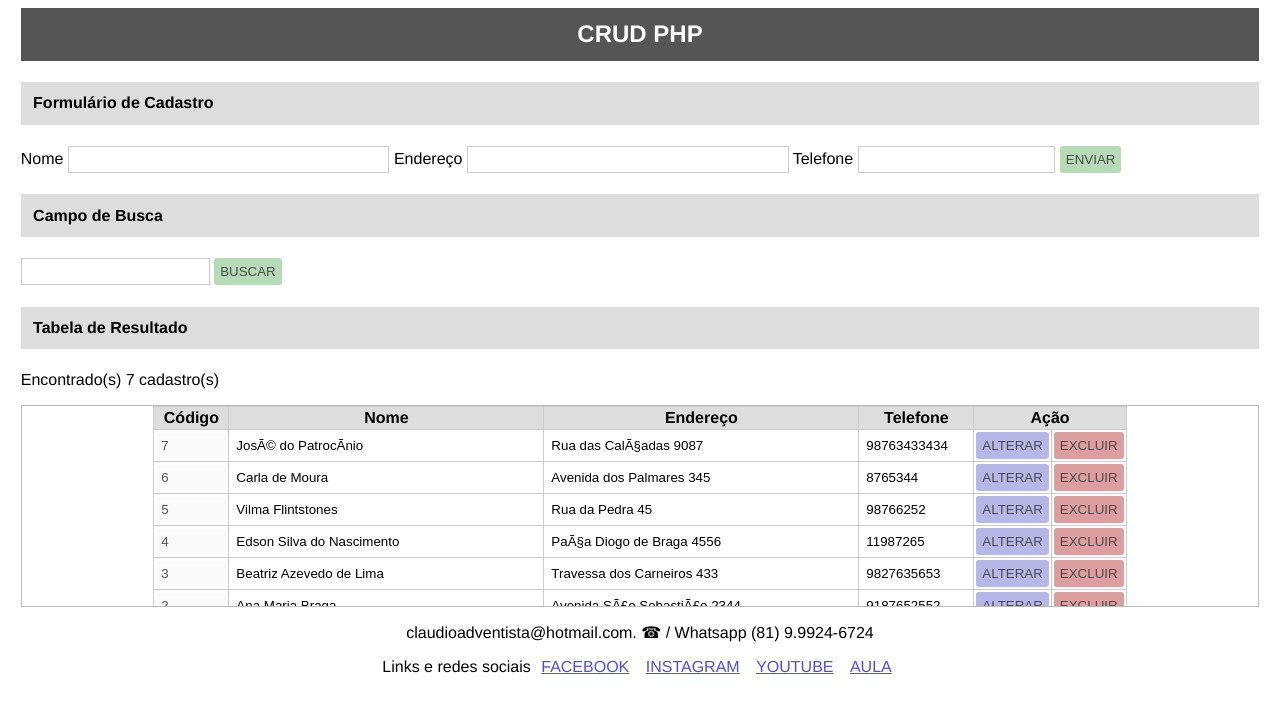
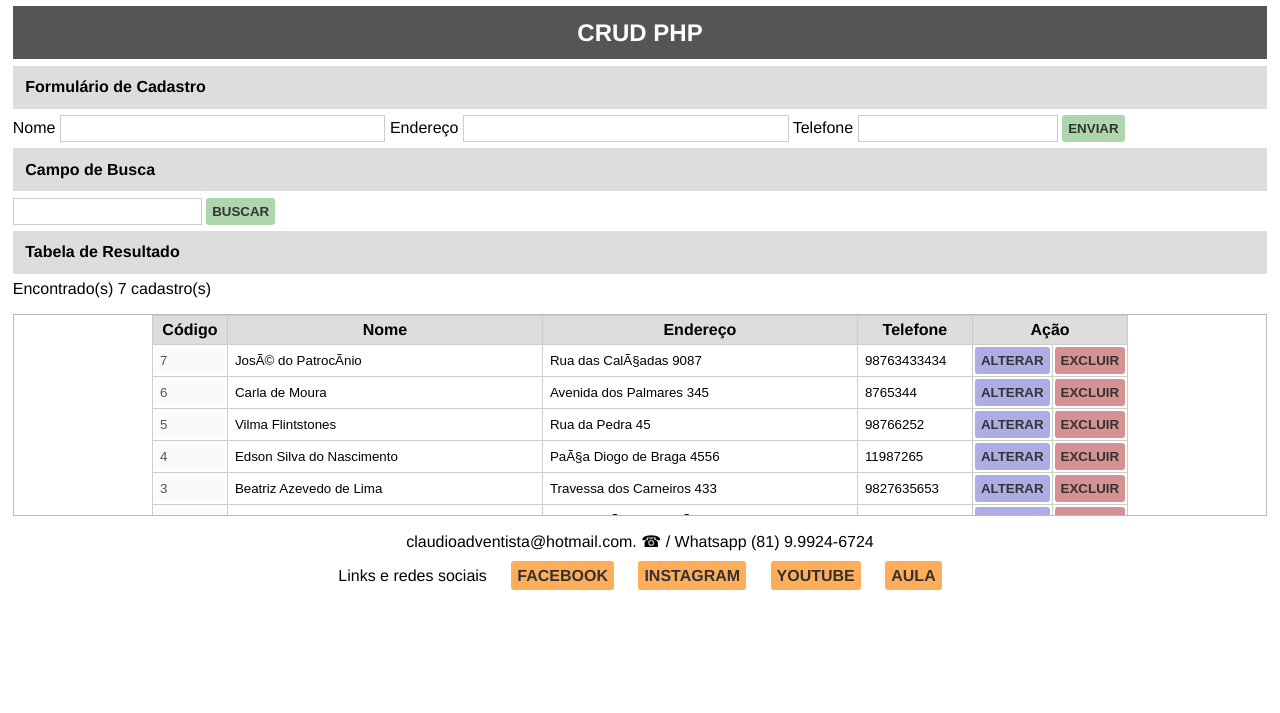
Before and after one commit to claudioadventista/crud-php, a PHP site: page / in a window 1280 px wide. Shown: the top 713 px of the page. Run offline with PHP 8.4, Linux system fonts and the light colour scheme; data comes from the database, SQL or seed files in the repository.

Commit message:
Modificação no style.css

```diff
--- a/style.css
+++ b/style.css
@@ -1,18 +1,25 @@
-html, body {font-family: Helvetica, Arial, sans-serif;padding: 0 0.5%;}
+html, body {font-family: Helvetica, Arial, sans-serif;padding: 0 0.5%;margin: 0; }
 h2{
     text-align: center;
     background-color: #555;
     color:#fff ;
     padding:1%;
     margin: 0 ;
+    margin-top: 0.5%;
 }
-h4{background-color: #ddd;padding:1%;}
-th{background-color: #ddd;}
+h4{background-color: #ddd;padding:1%;margin-top: 0.5% ; margin-bottom: 0.5%}
+th{background-color: #ddd;padding-top: 0.5% ; padding-bottom: 0.5%}
 table{margin: 0 auto;}
 input[type='text'] {
 	outline: none;
     border: 1px solid #ccc;
     padding: 5px;
+}
+a{
+    margin-left:20px;
+    text-decoration: none;
+    background-color: #f93;
+    color:#000;
 }
 .tabela{
     position:relative;
@@ -28,8 +35,9 @@ input[type='text'] {
     text-transform: uppercase;
     border: none ;
     padding: 6px;
-    opacity: 0.7;
+    opacity: 0.8;
     border-radius: 3px;
+    font-weight: bold;
     -webkit-transition: 0.2s;
 }
 .but:hover{opacity: 1;}
```
